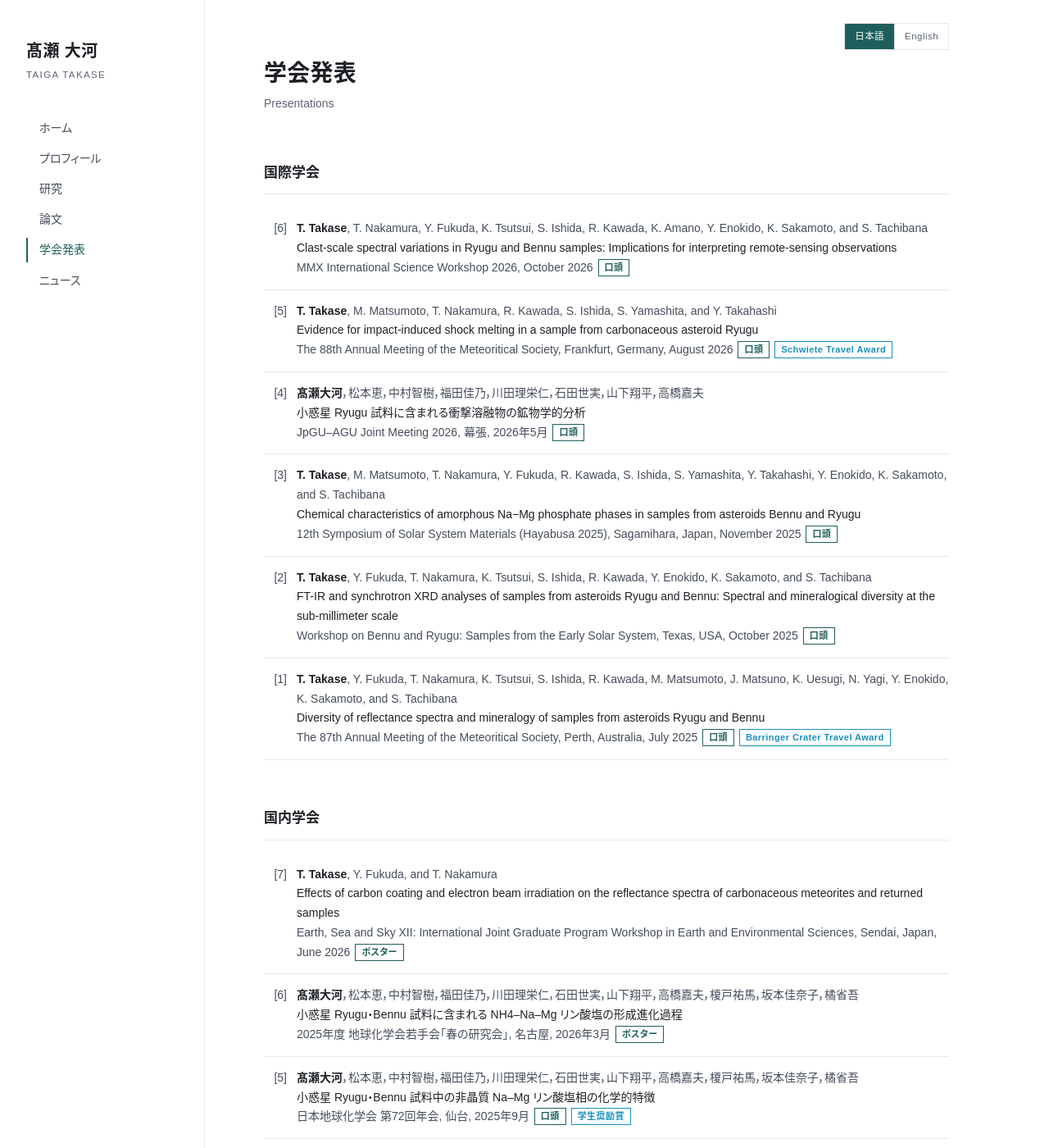
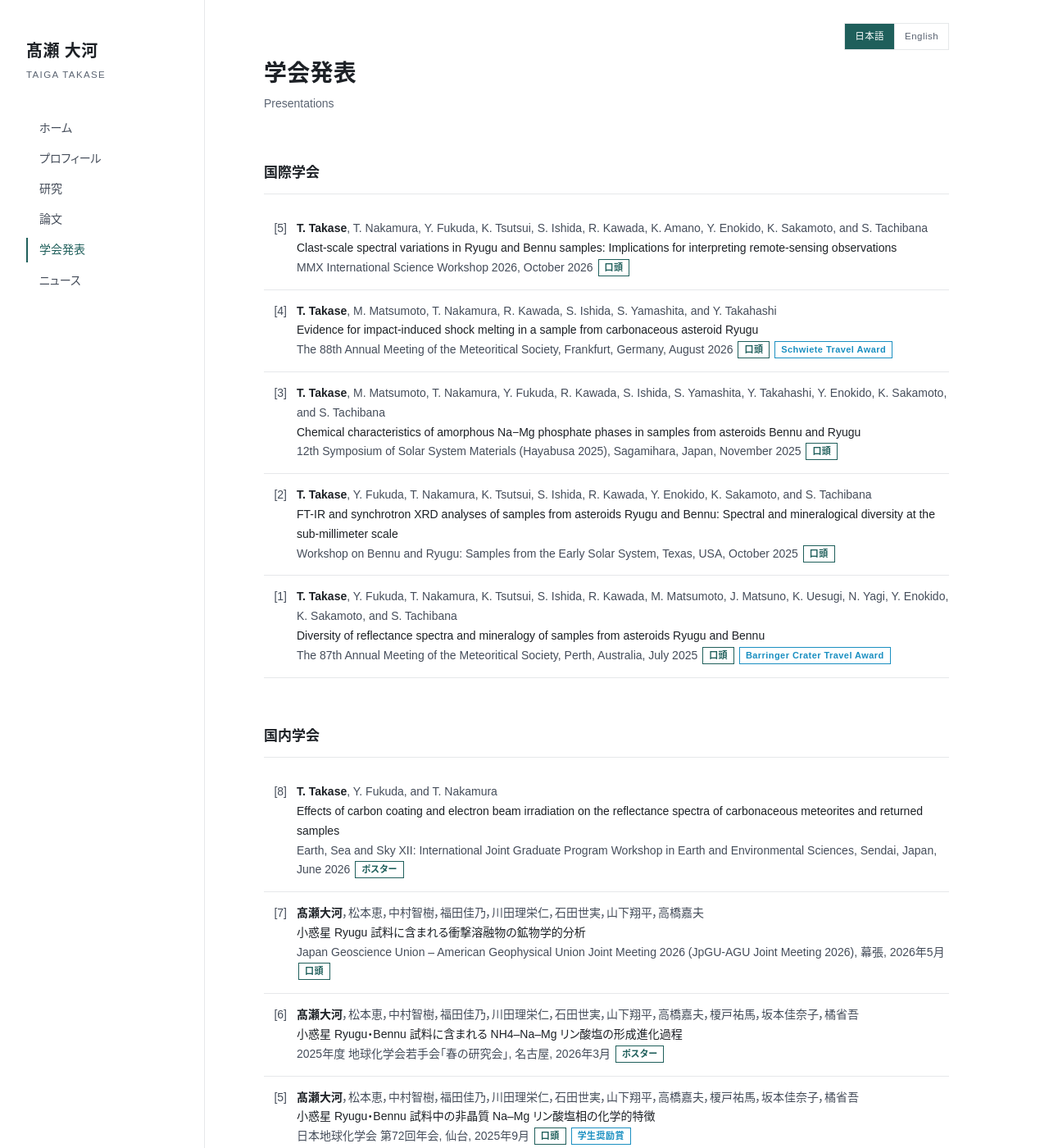
Before and after one commit to takasetaigat1/takasetaigat1.github.io, a Jekyll site: the page built from presentations.html, in a window 1280 px wide and 1400 px high. Shown: the whole window at 82% size. Built offline with Jekyll 4.4.1, drawn with Linux system fonts in a browser that asks for light colours; some web fonts are replaced.

Commit message:
JpGU-AGU 2026: domestic, full meeting name
Co-Authored-By: Claude Fable 5.1 <noreply@anthropic.com>
Claude-Session: https://claude.ai/code/session_01WJ69PvNMxXwpNZfvYmXkxj

```diff
--- a/_data/presentations.yml
+++ b/_data/presentations.yml
@@ -36,12 +36,13 @@
   type: ポスター
 
 - date: 2026-05
-  scope: international
+  scope: domestic
   authors: "<me>髙瀬大河</me>，松本恵，中村智樹，福田佳乃，川田理栄仁，石田世実，山下翔平，高橋嘉夫"
   title: "小惑星 Ryugu 試料に含まれる衝撃溶融物の鉱物学的分析"
   title_en: "Mineralogical study of shock melt in the sample from asteroid Ryugu"
   authors_en: "<me>T. Takase</me>, M. Matsumoto, T. Nakamura, Y. Fukuda, R. Kawada, S. Ishida, S. Yamashita, and Y. Takahashi"
-  meeting: "JpGU–AGU Joint Meeting 2026"
+  meeting: "Japan Geoscience Union – American Geophysical Union Joint Meeting 2026 (JpGU-AGU Joint Meeting 2026)"
+  meeting_en: "Japan Geoscience Union – American Geophysical Union Joint Meeting 2026 (JpGU-AGU Joint Meeting 2026)"
   place: "幕張"
   place_en: "Makuhari, Japan"
   type: 口頭
```
